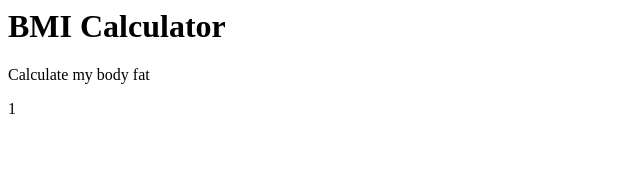
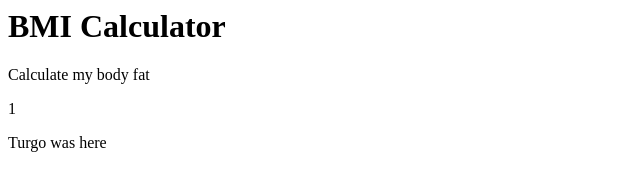
Before and after one commit to Dzhuneyt/calculator, a plain HTML site: page index.html in a window 1280 px wide. Shown: the whole page, without its empty margins (0-640 px from the left). Drawn offline with Linux system fonts and the light colour scheme.

Commit message:
Experiment 2

```diff
--- a/index.html
+++ b/index.html
@@ -9,5 +9,6 @@
             Calculate my body fat
         </p>
         <p>1</p>
+        <p>Turgo was here</p>
     </body>
 </html>
```
